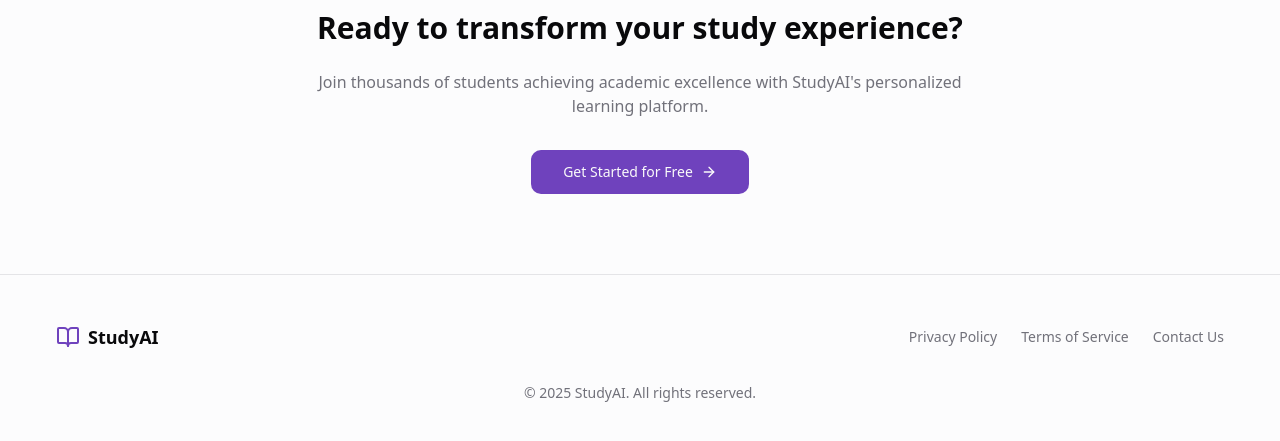
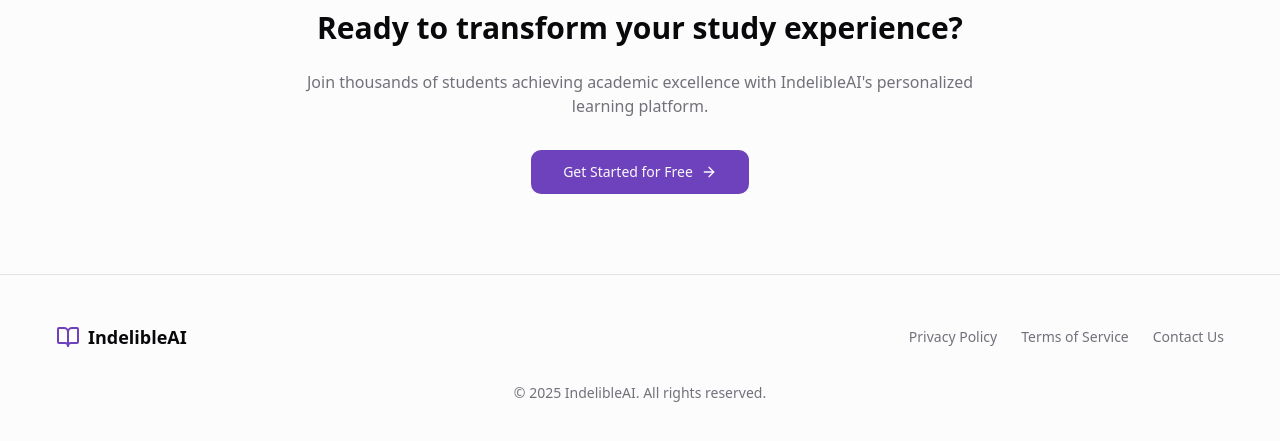
Before and after one commit to mohammadzaieemkhan/studyai-ui-forge, a React (Vite) app: page / in a window 1280 px wide. Shown: the part 1367-1808 px from the top of the page. Built offline with nearby package versions, Linux system fonts and the light colour scheme.

Commit message:
Rename app to IndelibleAI
Rename all instances of "StudyAI" to "IndelibleAI" in the project.

```diff
--- a/index.html
+++ b/index.html
@@ -1,14 +1,15 @@
+
 <!DOCTYPE html>
 <html lang="en">
   <head>
     <meta charset="UTF-8" />
     <meta name="viewport" content="width=device-width, initial-scale=1.0" />
-    <title>studyai-ui-forge</title>
-    <meta name="description" content="Lovable Generated Project" />
+    <title>IndelibleAI</title>
+    <meta name="description" content="AI-powered exam preparation platform" />
     <meta name="author" content="Lovable" />
 
-    <meta property="og:title" content="studyai-ui-forge" />
-    <meta property="og:description" content="Lovable Generated Project" />
+    <meta property="og:title" content="IndelibleAI" />
+    <meta property="og:description" content="AI-powered exam preparation platform" />
     <meta property="og:type" content="website" />
     <meta property="og:image" content="https://lovable.dev/opengraph-image-p98pqg.png" />
 
--- a/src/components/Dashboard/DashboardLayout.tsx
+++ b/src/components/Dashboard/DashboardLayout.tsx
@@ -36,7 +36,7 @@ const DashboardLayout = () => {
             >
               <Menu className="h-5 w-5" />
             </Button>
-            <h1 className="font-semibold">StudyAI</h1>
+            <h1 className="font-semibold">IndelibleAI</h1>
           </div>
         )}
         <main className="px-4 py-6 md:px-8">
--- a/src/components/Dashboard/Sidebar.tsx
+++ b/src/components/Dashboard/Sidebar.tsx
@@ -115,7 +115,7 @@ const Sidebar = ({ isMobile, isSidebarOpen, closeSidebar }: SidebarProps) => {
           onClick={isMobile ? closeSidebar : undefined}
         >
           <GraduationCap className="h-6 w-6 text-sidebar-primary" />
-          <span className="font-bold text-lg">StudyAI</span>
+          <span className="font-bold text-lg">IndelibleAI</span>
         </Link>
         {isMobile && (
           <Button
--- a/src/components/Navbar.tsx
+++ b/src/components/Navbar.tsx
@@ -31,7 +31,7 @@ const Navbar = () => {
                 <path d="M2 3h6a4 4 0 0 1 4 4v14a3 3 0 0 0-3-3H2z" />
                 <path d="M22 3h-6a4 4 0 0 0-4 4v14a3 3 0 0 1 3-3h7z" />
               </svg>
-              <span className="text-lg font-semibold">StudyAI</span>
+              <span className="text-lg font-semibold">IndelibleAI</span>
             </Link>
           </div>
           <div className="hidden md:flex md:items-center md:space-x-6">
--- a/src/pages/Index.tsx
+++ b/src/pages/Index.tsx
@@ -57,7 +57,7 @@ const Index = () => {
               <div className="relative bg-muted rounded-xl overflow-hidden p-1 shadow-xl">
                 <img
                   src="https://images.unsplash.com/photo-1571260899304-425eee4c7efc?ixlib=rb-4.0.3&auto=format&fit=crop&w=800&q=80"
-                  alt="StudyAI Dashboard Preview"
+                  alt="IndelibleAI Dashboard Preview"
                   className="rounded-lg shadow-lg"
                 />
                 <div className="absolute top-3 right-3">
@@ -158,7 +158,7 @@ const Index = () => {
         <div className="container mx-auto text-center">
           <h2 className="text-3xl font-bold mb-6">Ready to transform your study experience?</h2>
           <p className="text-muted-foreground max-w-2xl mx-auto mb-8">
-            Join thousands of students achieving academic excellence with StudyAI's personalized learning platform.
+            Join thousands of students achieving academic excellence with IndelibleAI's personalized learning platform.
           </p>
           <Link to="/login">
             <Button size="lg" className="gap-2">
@@ -174,7 +174,7 @@ const Index = () => {
           <div className="flex flex-col md:flex-row justify-between items-center">
             <div className="flex items-center gap-2 mb-4 md:mb-0">
               <BookOpen className="h-6 w-6 text-primary" />
-              <span className="text-lg font-semibold">StudyAI</span>
+              <span className="text-lg font-semibold">IndelibleAI</span>
             </div>
             <div className="flex gap-6">
               <a href="#" className="text-sm text-muted-foreground hover:text-foreground">
@@ -189,7 +189,7 @@ const Index = () => {
             </div>
           </div>
           <div className="mt-8 text-center text-sm text-muted-foreground">
-            © {new Date().getFullYear()} StudyAI. All rights reserved.
+            © {new Date().getFullYear()} IndelibleAI. All rights reserved.
           </div>
         </div>
       </footer>
```
